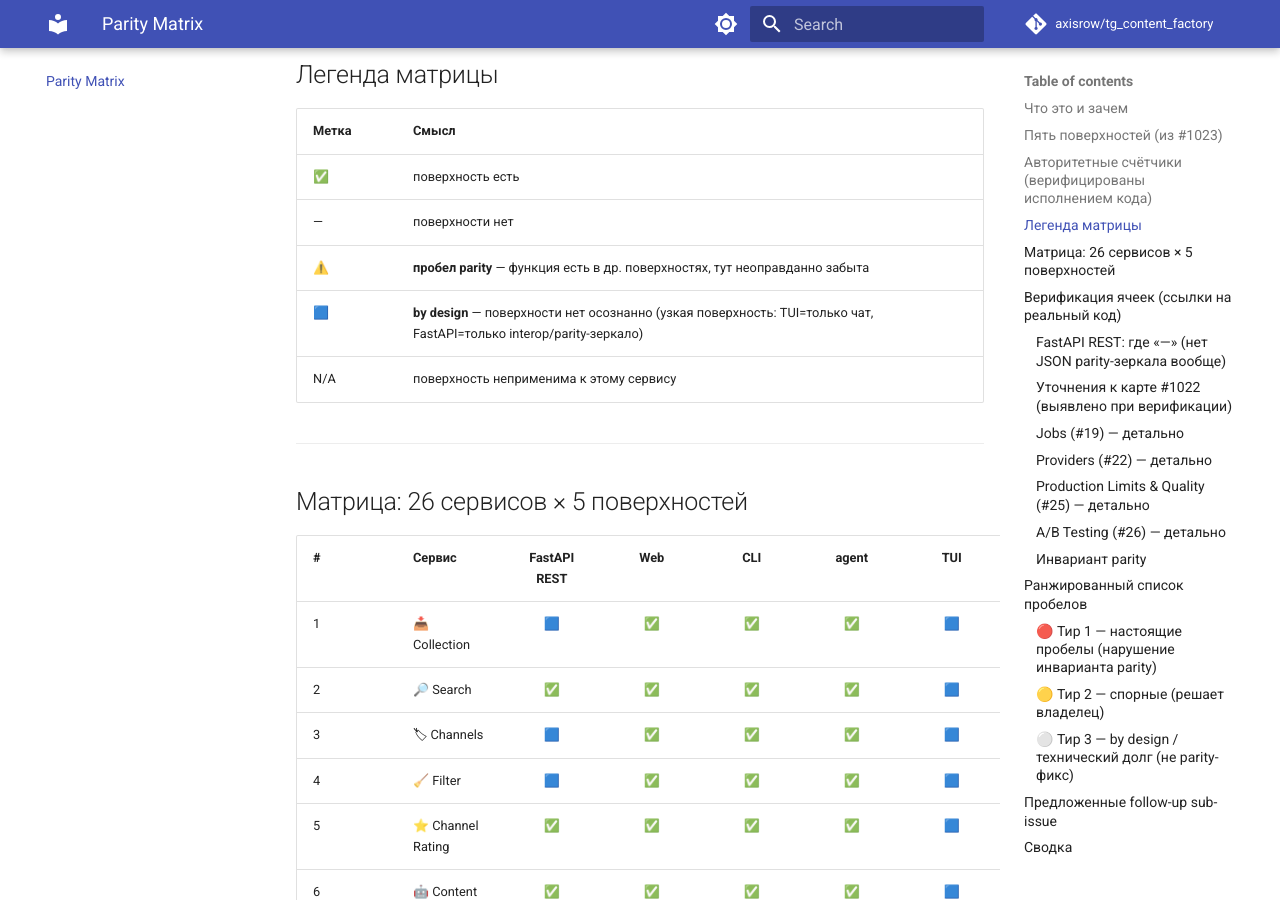
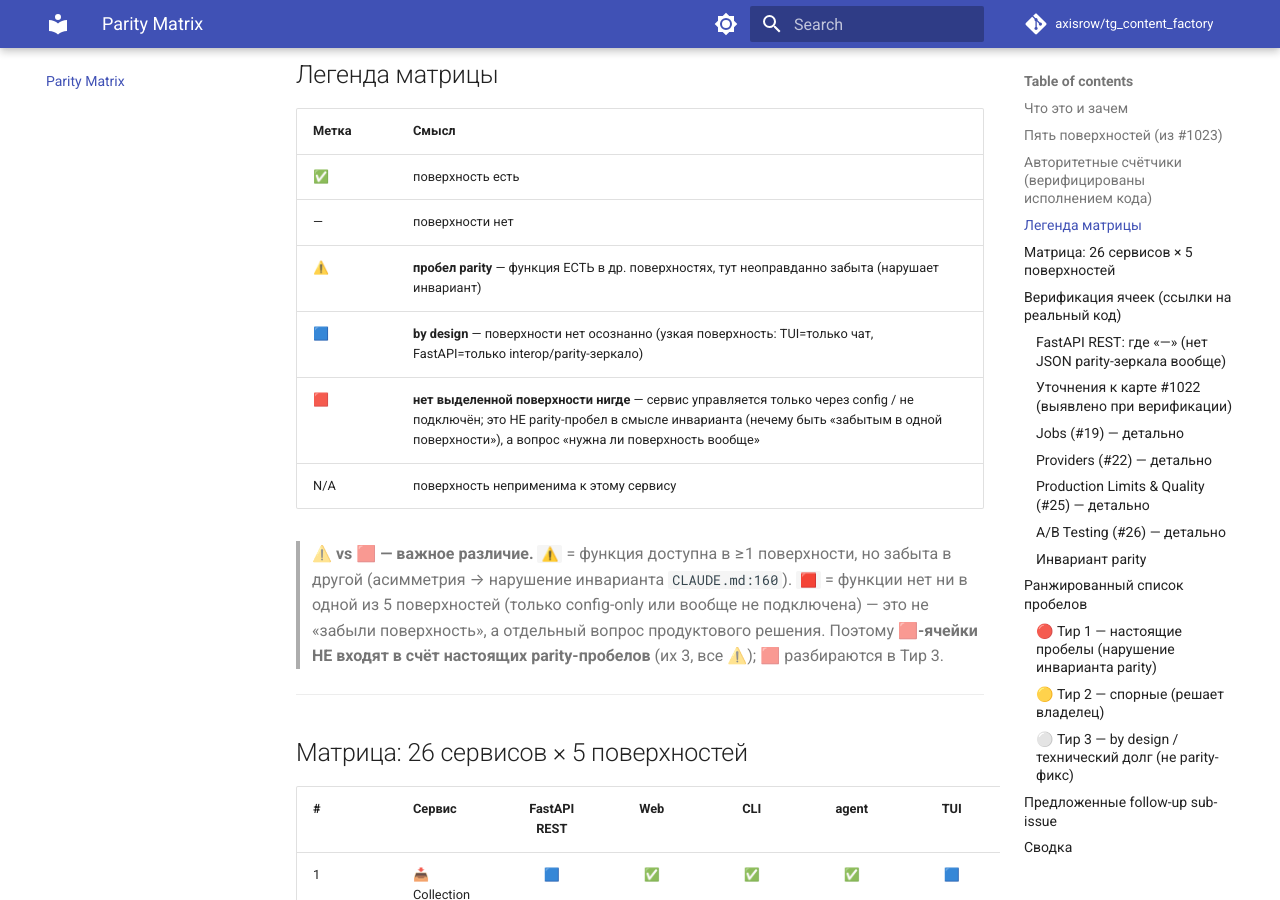
Before and after one commit to axisrow/tg_content_factory, an MkDocs documentation site: the page built from docs/parity-matrix.md, in a window 1280 px wide and 900 px high, scrolled down 2088 px. Built offline with MkDocs 1.6.1 and Material for MkDocs 9.7.7, drawn with Linux system fonts in a browser that asks for light colours; comment, search, counter and statistics services are not loaded; some of the changed text lies outside the part shown.

Commit message:
docs: устранить противоречие ⚠️/🟥 и уточнить P6 после cycle-review (#1048)
Local cycle-review (Claude+Codex) на PR #1054 нашёл 2 неточности в отчёте:

- Codex: Prod Limits (#25) был помечен ⚠️ (=parity-пробел по легенде) в
  Web/CLI/agent, но сводка относит его к Тир 3 (config-only, не пробел) —
  две несовместимые описи (6 ⚠️ vs 3 настоящих). Введён маркёр 🟥 «нет
  выделенной поверхности нигде» (config-only/не подключён ≠ забыт в одной
  поверхности → не нарушает инвариант). Теперь ровно 3 ⚠️ (Jobs→CLI,
  Jobs→agent, Providers→agent), согласовано со сводкой.
- Claude: P6 называл `GET /messages/{identifier}` «Web», хотя это
  JSONResponse (search.py:13) → FastAPI-зеркало. Исправлено на «FastAPI
  REST», согласовано с центральным тезисом FastAPI≠Web.

Counts (173/20/75-82-16) и все file:symbol-ссылки ревьюеры подтвердили
чтением кода — фактических ошибок в матрице нет.

Co-Authored-By: Claude Opus 4.8 <noreply@anthropic.com>
Claude-Session: https://claude.ai/code/session_014Dn5dRK1koLJ6UeLdKdhR8

```diff
--- a/docs/parity-matrix.md
+++ b/docs/parity-matrix.md
@@ -43,9 +43,12 @@
 |-------|-------|
 | ✅ | поверхность есть |
 | — | поверхности нет |
-| ⚠️ | **пробел parity** — функция есть в др. поверхностях, тут неоправданно забыта |
+| ⚠️ | **пробел parity** — функция ЕСТЬ в др. поверхностях, тут неоправданно забыта (нарушает инвариант) |
 | 🟦 | **by design** — поверхности нет осознанно (узкая поверхность: TUI=только чат, FastAPI=только interop/parity-зеркало) |
+| 🟥 | **нет выделенной поверхности нигде** — сервис управляется только через config / не подключён; это НЕ parity-пробел в смысле инварианта (нечему быть «забытым в одной поверхности»), а вопрос «нужна ли поверхность вообще» |
 | N/A | поверхность неприменима к этому сервису |
+
+> **⚠️ vs 🟥 — важное различие.** `⚠️` = функция доступна в ≥1 поверхности, но забыта в другой (асимметрия → нарушение инварианта `CLAUDE.md:160`). `🟥` = функции нет ни в одной из 5 поверхностей (только config-only или вообще не подключена) — это не «забыли поверхность», а отдельный вопрос продуктового решения. Поэтому **🟥-ячейки НЕ входят в счёт настоящих parity-пробелов** (их 3, все ⚠️); 🟥 разбираются в Тир 3.
 
 ---
 
@@ -77,10 +80,10 @@
 | 22 | 🔌 **Providers** | ✅ | ✅ | ✅ | **⚠️** | 🟦 |
 | 23 | 🧠 Agent / chat | ✅ | ✅ | ✅ | ✅ | ✅ |
 | 24 | ⚙️ Settings & Debug | ✅ | ✅ | ✅ | ✅ | 🟦 |
-| 25 | 🛡 **Prod Limits & Quality** | — | **⚠️** | **⚠️** | **⚠️** | 🟦 |
+| 25 | 🛡 **Prod Limits & Quality** | — | **🟥** | **🟥** | **🟥** | 🟦 |
 | 26 | 🧪 **A/B Testing** | — | — | — | — | N/A |
 
-> **TUI-колонка:** ровно один сервис (#23 Agent) = ✅. Все остальные = 🟦 by design — `AgentTuiApp` (`src/cli/commands/agent_tui.py`) единственный Textual-app в проекте (подтверждено grep по `from textual`/`ComposeResult`/`.tcss`) и покрывает только AI-чат (треды + потоковый чат + диалог разрешений; модель жёстко `None`, выбора провайдера/настроек нет). Сервис #26 = N/A: A/B не подключён ни к одной поверхности вообще.
+> **TUI-колонка:** ровно один сервис (#23 Agent) = ✅. Все остальные = 🟦 by design — `AgentTuiApp` (`src/cli/commands/agent_tui.py`) единственный Textual-app в проекте (подтверждено grep по `from textual`/`ComposeResult`/`.tcss`) и покрывает только AI-чат (треды + потоковый чат + диалог разрешений; модель жёстко `None`, выбора провайдера/настроек нет). Сервис #25 (Prod Limits) = 🟥 в Web/CLI/agent: нет выделенной поверхности нигде (config-only, off-by-default), FastAPI = «—» — это не parity-пробел, а вопрос «нужна ли поверхность» (Тир 3, D2). Сервис #26 = N/A: A/B не подключён ни к одной поверхности вообще.
 
 ---
 
@@ -138,14 +141,14 @@
 |---|--------|----------|---------|--------------|
 | P4 | **Server Control (stop/restart) → Web** | CLI (`stop`, `restart` — `server_control.py`) | Web, agent | **Оставить by design (склоняюсь).** Управление жизненным циклом процесса из браузера/агента опасно (саморубка веб-сервера). CLI/ops-плоскость — правильное место. Если нужен graceful-restart из UI — отдельный осознанный sub-issue. |
 | P5 | **Test (`test all/read/write/telegram/benchmark`) → Web/agent** | CLI (`test.py`) | Web, agent | **Оставить by design.** Диагностические/dev-команды; их место в CLI. Частично есть в web как точечные провайдер/notification-тесты. |
-| P6 | **Messages Read (лента диалога по identifier + `--live`) → agent** | CLI (`messages read`) + Web (`GET /messages/{identifier}`) | agent (есть `search_in_channel`, но не read-by-identifier с `--live`) | **Спорно.** `search_messages`/`search_in_channel` покрывают поиск, но не «прочитать ленту канала как есть». Кандидат на `read_channel_messages` если агенту нужен этот режим. |
+| P6 | **Messages Read (лента диалога по identifier + `--live`) → agent** | CLI (`messages read`) + FastAPI REST (`GET /messages/{identifier}`, JSON-зеркало — `search.py:13`, `response_class=JSONResponse`) | agent (есть `search_in_channel`, но не read-by-identifier с `--live`) | **Спорно.** `search_messages`/`search_in_channel` покрывают поиск, но не «прочитать ленту канала как есть». Кандидат на `read_channel_messages` если агенту нужен этот режим. |
 
 ### ⚪ Тир 3 — by design / технический долг (не parity-фикс)
 
 | # | Пункт | Статус | Рекомендация |
 |---|-------|--------|--------------|
 | D1 | **MCP-Server (`mcp-server`) → Web/agent** | CLI-only | **By design.** Спец-команда запуска stdio-MCP для внешних агентов (Codex/ADK). Поверхность процесса, не продуктовая фича. Оставить. |
-| D2 | **Prod Limits & Quality (#25) — нет поверхности** | config-only, off-by-default | **Спорно/debt.** Если лимиты реально нужны в проде — они по умолчанию не работают (риск перерасхода). Кандидат на `settings limits get/set` + web-тумблер. Решает владелец: нужны ли лимиты как продуктовая фича. |
+| D2 | **Prod Limits & Quality (#25) — нет поверхности нигде** (🟥) | config-only, off-by-default | **Спорно/debt — НЕ parity-пробел** (нет асимметрии: функции нет ни в одной из 5 поверхностей, нечему быть «забытым»). Если лимиты реально нужны в проде — они по умолчанию не работают (риск перерасхода). Кандидат на `settings limits get/set` + web-тумблер. Решает владелец: нужны ли лимиты как продуктовая фича. |
 | D3 | **ErrorRecoveryService — не подключён** | импортов 0 | **Подключить** (решение владельца, #1044 — НЕ удалять). Не parity-вопрос до подключения; после — войдёт в матрицу. Входит в эпик «подключить неиспользуемое». |
 | D4 | **ABTestingService (#26) — изолирован** | импортов 0 (кроме тестов) | **Подключить** (решение владельца, #1044 — НЕ удалять). После подключения — parity по 4 поверхностям (FastAPI узкий). Входит в эпик «подключить неиспользуемое». |
 
```
